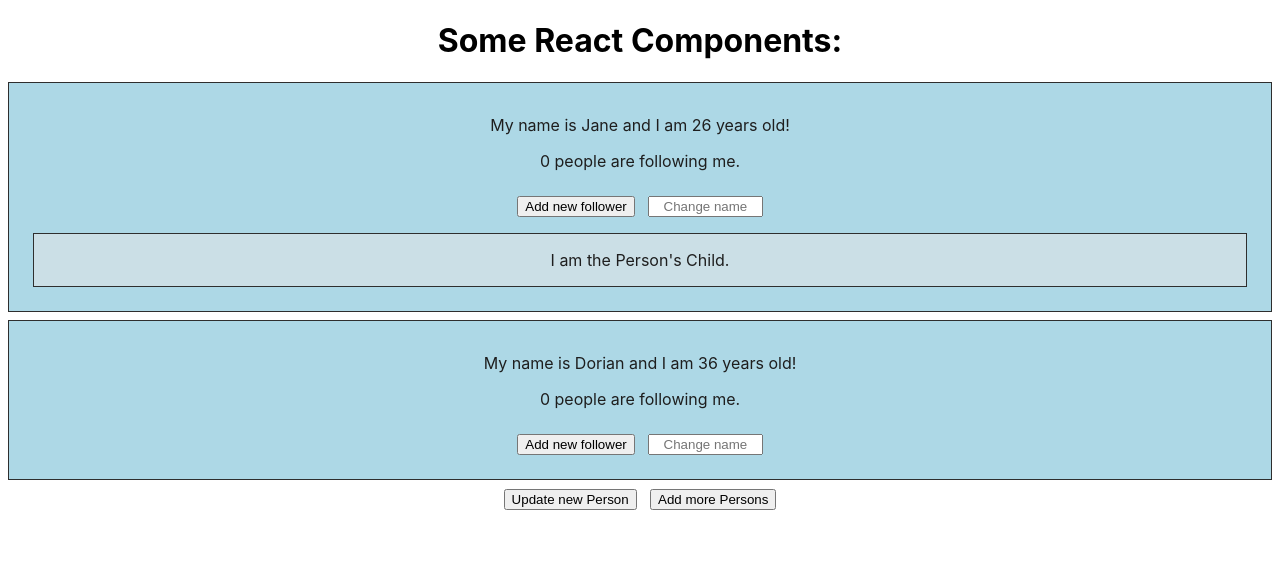
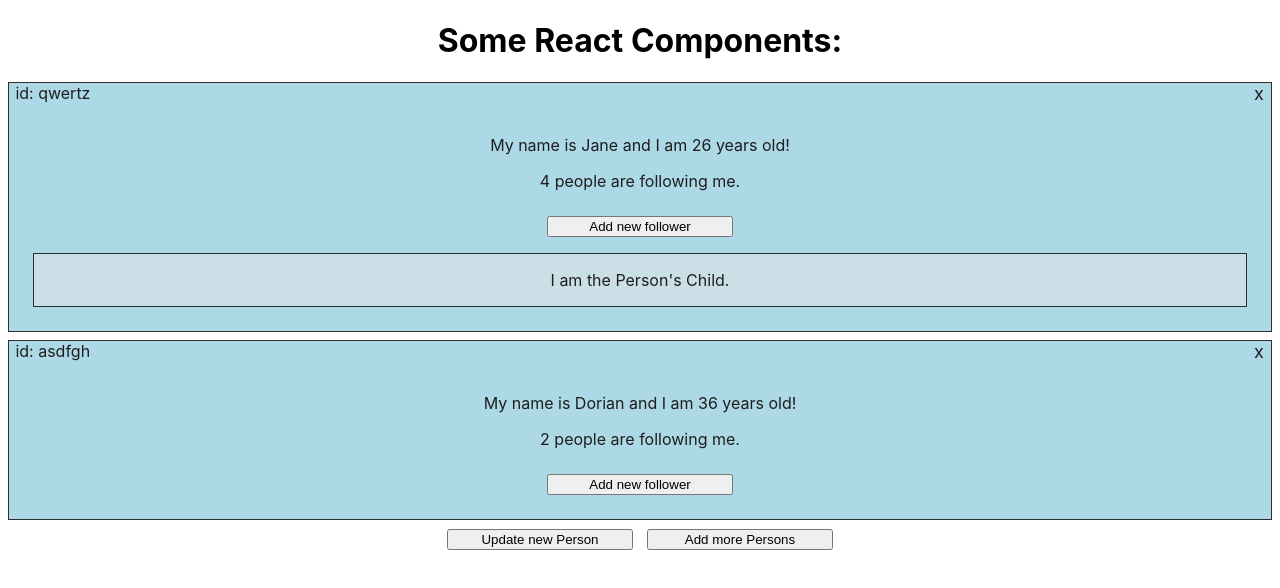
Before and after one commit to nmauersberg/React-Training, a React (Create React App) app: page / in a window 1280 px wide. Shown: the top 588 px of the page. Built offline with nearby package versions, Linux system fonts and the light colour scheme.

Commit message:
State change methods passed to Person Comp.

```diff
--- a/package.json
+++ b/package.json
@@ -14,7 +14,6 @@
   "scripts": {
     "start": "react-scripts start",
     "build": "react-scripts build",
-    "test": "react-scripts test",
     "eject": "react-scripts eject"
   },
   "eslintConfig": {
--- a/src/App.js
+++ b/src/App.js
@@ -16,13 +16,33 @@ const App = () => {
                 return <Person
                     name={person.name}
                     age={person.age}
-                    key={index}>
-                    {person.child}
+                    id={person.id}
+                    followers={person.followers}
+                    key={person.id + Math.random()}
+                    deleteByIndex={() => {
+                        const updatedPersons = [...persons];
+                        updatedPersons.splice(index, 1);
+                        setPersons(updatedPersons);
+                    }}
+                    deleteById={() => {
+                        const personIndex = persons.findIndex(p => p.id === person.id);
+                        const updatedPersons = [...persons];
+                        updatedPersons.splice(personIndex, 1);
+                        setPersons(updatedPersons);
+                    }}
+                    updatePersons={(updatedPerson) => {
+                        console.log(updatedPerson);
+                        const personIndex = persons.findIndex(p => p.id === person.id);
+                        const updatedPersons = [...persons];
+                        updatedPersons.splice(personIndex, 1, updatedPerson);
+                        setPersons(updatedPersons);
+                    }}>
+                    {person.children}
                 </Person>
             })}
             {/* Change state of newPerson */}
             <button className="buttonWithMargin" onClick={() => {
-                const updatedPerson = { child: 'I have a child now too!', ...newPerson }
+                const updatedPerson = { children: 'I have a child now too!', ...newPerson }
                 setNewPerson(updatedPerson);
             }}>
                 Update new Person
--- a/src/Person/Person.css
+++ b/src/Person/Person.css
@@ -1,9 +1,11 @@
 .personElement {
   background: lightblue;
   color: #1e1e1e;
-  padding: 1em;
   margin: 0.5em;
   border: 1px solid #2e2e2e;
+}
+.personDataContainer {
+  padding: 1em;
 }
 .childElement {
   background: rgb(203, 223, 230);
@@ -12,15 +14,32 @@
   border: 1px solid #2e2e2e;
 }
 .inputField {
-  margin-left: 1em;
-  width: 8em;
+  margin-left: 0.5em;
+  margin-right: 0.5em;
+  min-width: 8em;
 }
 .buttonRow {
   padding: 0.5em;
 }
 .buttonWithMargin {
+  min-width: 14em;
   margin-left: 0.5em;
   margin-right: 0.5em;
+}
+.removeIcon {
+  font-size: 18px;
+  cursor: pointer;
+  float: right;
+  margin-top: 0em;
+  margin-right: 0.4em;
+}
+.personId {
+  margin-top: 0em;
+  margin-left: 0.4em;
+  float: left;
+}
+.removeIcon:hover {
+  color: red;
 }
 input {
   text-align: center;
--- a/src/Person/Person.js
+++ b/src/Person/Person.js
@@ -2,7 +2,6 @@ import React, { useState } from 'react';
 import './Person.css'
 
 const Person = (props) => {
-    const [followers, setFollower] = useState(0);
     const [personName, setNewName] = useState(props.name);
     const hasChildren = props.children !== undefined;
 
@@ -14,21 +13,36 @@ const Person = (props) => {
 
     return (
         <div className="personElement">
-            <p>My name is {personName} and I am {props.age} years old!</p>
-            <p>{followers} people are following me.</p>
-            <div className="buttonRow">
-                <button onClick={() => setFollower(followers + 1)}>
-                    Add new follower
+            <div>
+                <p className="removeIcon" onClick={() => props.deleteById()}>x</p>
+                <p className="personId">id: {props.id}</p>
+                <br></br>
+            </div>
+            <div className="personDataContainer">
+                <p>My name is {personName} and I am {props.age} years old!</p>
+                <p>{props.followers} people are following me.</p>
+                <div className="buttonRow">
+                    <button className="buttonWithMargin" onClick={() => {
+                        const newFollowerCount = props.followers + 1;
+                        const updatedPerson = { ...props };
+                        updatedPerson.followers = newFollowerCount;
+                        props.updatePersons(updatedPerson);
+                    }}>
+                        Add new follower
                 </button>
-                <input
+                    {/* <input
                     className="inputField"
                     type="text"
                     placeholder="Change name"
-                    onChange={(evt) => setNewName(evt.target.value)} />
+                    value={props.name}
+                    onChange={(evt) => {
+                        const updatedPerson = { ...props };
+                        updatedPerson.name = evt.target.value;
+                        props.updatePersons(updatedPerson);
+                    }} /> */}
+                </div>
+                {hasChildren ? childElement : null}
             </div>
-            { hasChildren ?
-                childElement : null
-            }
         </div>
     )
 }
--- a/src/Person/data/NewPerson.json
+++ b/src/Person/data/NewPerson.json
@@ -1,4 +1,6 @@
 {
   "name": "Will",
-  "age": 16
+  "age": 16,
+  "followers": 0,
+  "id": "yxcvbn"
 }
--- a/src/Person/data/Persons.json
+++ b/src/Person/data/Persons.json
@@ -2,10 +2,14 @@
   {
     "name": "Jane",
     "age": 26,
-    "child": "I am the Person's Child."
+    "followers": 4,
+    "id": "qwertz",
+    "children": "I am the Person's Child."
   },
   {
     "name": "Dorian",
-    "age": 36
+    "id": "asdfgh",
+    "age": 36,
+    "followers": 2
   }
 ]
--- a/src/index.js
+++ b/src/index.js
@@ -2,7 +2,6 @@ import React from 'react';
 import ReactDOM from 'react-dom';
 import './index.css';
 import App from './App';
-import reportWebVitals from './reportWebVitals';
 
 ReactDOM.render(
   <React.StrictMode>
@@ -10,8 +9,3 @@ ReactDOM.render(
   </React.StrictMode>,
   document.getElementById('root')
 );
-
-// If you want to start measuring performance in your app, pass a function
-// to log results (for example: reportWebVitals(console.log))
-// or send to an analytics endpoint. Learn more: https://bit.ly/CRA-vitals
-reportWebVitals();
--- a/src/reportWebVitals.js
+++ /dev/null
@@ -1,13 +0,0 @@
-const reportWebVitals = onPerfEntry => {
-  if (onPerfEntry && onPerfEntry instanceof Function) {
-    import('web-vitals').then(({ getCLS, getFID, getFCP, getLCP, getTTFB }) => {
-      getCLS(onPerfEntry);
-      getFID(onPerfEntry);
-      getFCP(onPerfEntry);
-      getLCP(onPerfEntry);
-      getTTFB(onPerfEntry);
-    });
-  }
-};
-
-export default reportWebVitals;
```
Also changed, not shown: src/setupTests.js (deleted, +0 -5 lines), 1 other file (tests, documents, lock files or other folders).
